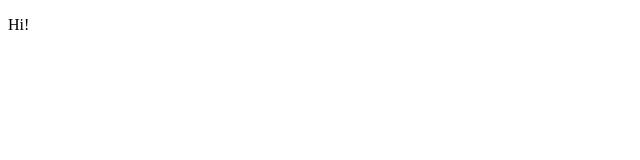
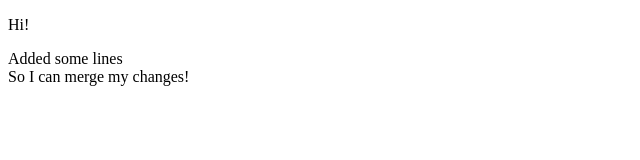
Before and after one commit to Scott-Gillatt/GitHubPractice, a plain HTML site: page 1.html in a window 1280 px wide. Shown: the whole page, without its empty margins (0-640 px from the left). Drawn offline with Linux system fonts and the light colour scheme.

Commit message:
Adding changes so i can merge

```diff
--- a/1.html
+++ b/1.html
@@ -6,5 +6,9 @@
 </head>
 <body>
     <p>Hi!</p>
+    <p>Added some lines
+        <br>
+        So I can merge my changes!
+    </p>
 </body>
 </html>
```
Also changed, not shown: 1 other file.
